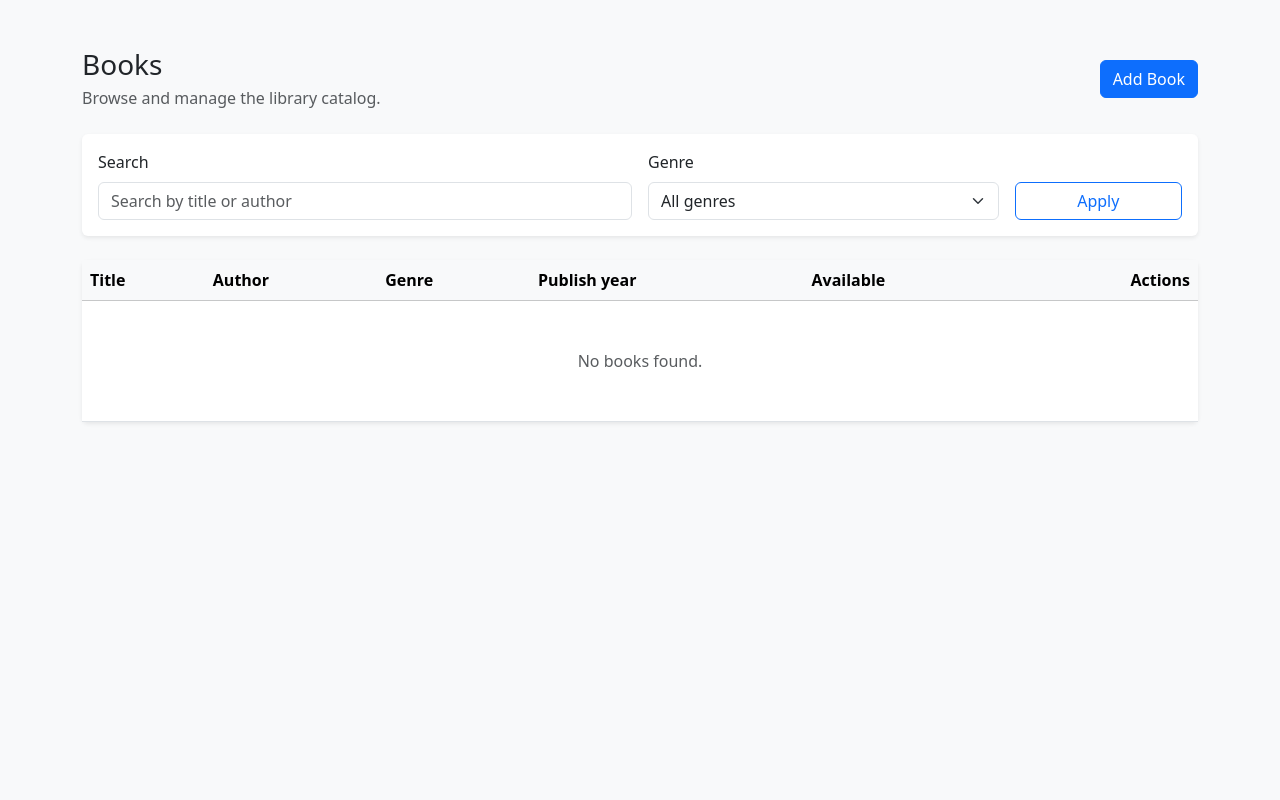
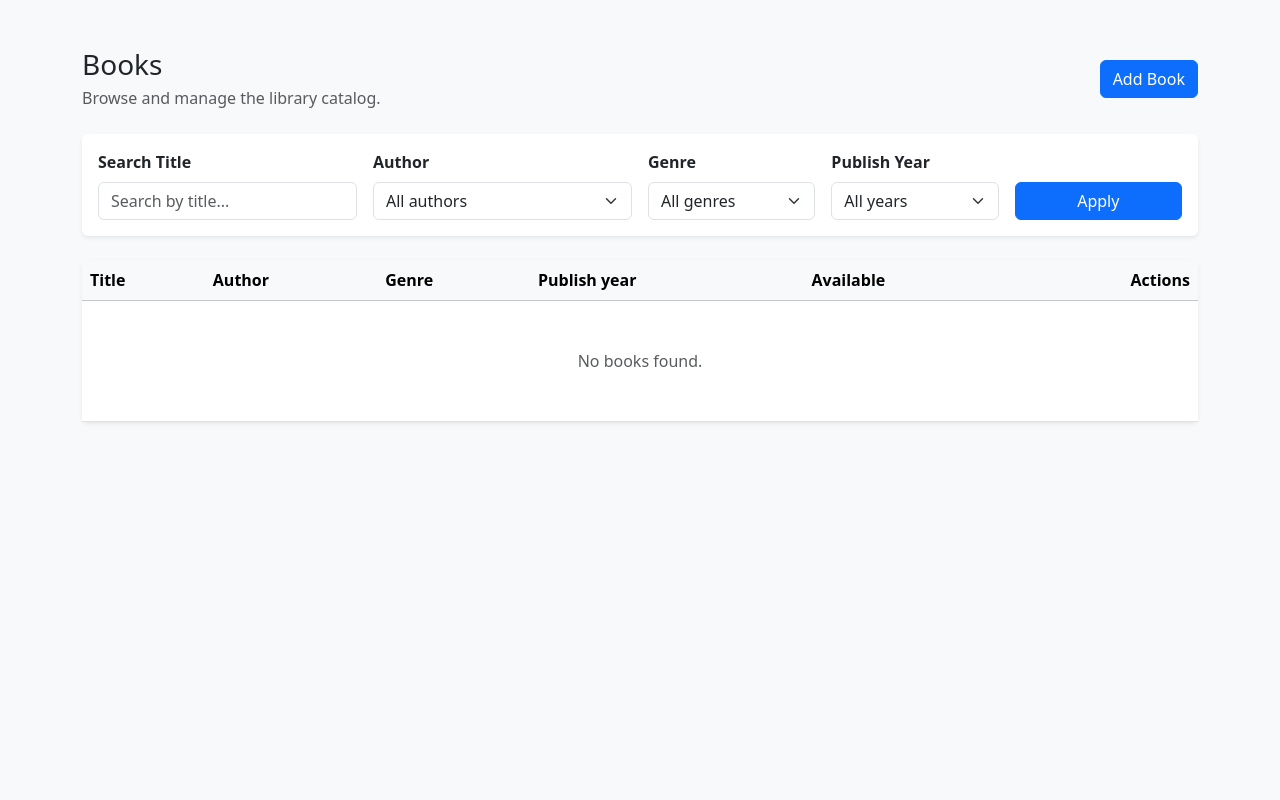
Before and after one commit to Dhamnix/OnlineLibManagment, a Django app: page /books/ in a window 1280 px wide. Run offline with Django 5.2, Linux system fonts and the light colour scheme; data that the repository does not hold is empty.

Commit message:
Prompt 5.1

```diff
--- a/books/templates/books/book_list.html
+++ b/books/templates/books/book_list.html
@@ -23,19 +23,30 @@
         <div class="card border-0 shadow-sm mb-4">
             <div class="card-body">
                 <form method="get" class="row g-3 align-items-end">
-                    <div class="col-12 col-md-6">
-                        <label for="book-search" class="form-label">Search</label>
+                    <div class="col-12 col-md-3">
+                        <label for="book-search" class="form-label fw-semibold">Search Title</label>
                         <input
                             type="search"
                             id="book-search"
-                            name="q"
-                            value="{{ query }}"
+                            name="search"
+                            value="{{ search }}"
                             class="form-control"
-                            placeholder="Search by title or author"
+                            placeholder="Search by title..."
                         >
                     </div>
-                    <div class="col-12 col-md-4">
-                        <label for="genre-filter" class="form-label">Genre</label>
+                    <div class="col-12 col-md-3">
+                        <label for="author-filter" class="form-label fw-semibold">Author</label>
+                        <select id="author-filter" name="author" class="form-select">
+                            <option value="">All authors</option>
+                            {% for author in authors %}
+                                <option value="{{ author }}" {% if author == selected_author %}selected{% endif %}>
+                                    {{ author }}
+                                </option>
+                            {% endfor %}
+                        </select>
+                    </div>
+                    <div class="col-12 col-md-2">
+                        <label for="genre-filter" class="form-label fw-semibold">Genre</label>
                         <select id="genre-filter" name="genre" class="form-select">
                             <option value="">All genres</option>
                             {% for genre in genres %}
@@ -45,8 +56,22 @@
                             {% endfor %}
                         </select>
                     </div>
-                    <div class="col-12 col-md-2 d-grid">
-                        <button type="submit" class="btn btn-outline-primary">Apply</button>
+                    <div class="col-12 col-md-2">
+                        <label for="year-filter" class="form-label fw-semibold">Publish Year</label>
+                        <select id="year-filter" name="year" class="form-select">
+                            <option value="">All years</option>
+                            {% for yr in years %}
+                                <option value="{{ yr }}" {% if yr|slugify == selected_year|slugify %}selected{% endif %}>
+                                    {{ yr }}
+                                </option>
+                            {% endfor %}
+                        </select>
+                    </div>
+                    <div class="col-12 col-md-2 d-flex gap-2">
+                        <button type="submit" class="btn btn-primary flex-grow-1">Apply</button>
+                        {% if search or selected_author or selected_genre or selected_year %}
+                            <a href="{% url 'books:book_list' %}" class="btn btn-outline-secondary" title="Clear Filters">Clear</a>
+                        {% endif %}
                     </div>
                 </form>
             </div>
@@ -97,7 +122,7 @@
                 <ul class="pagination justify-content-center">
                     {% if page_obj.has_previous %}
                         <li class="page-item">
-                            <a class="page-link" href="?page={{ page_obj.previous_page_number }}{% if query %}&q={{ query|urlencode }}{% endif %}{% if selected_genre %}&genre={{ selected_genre|urlencode }}{% endif %}">Previous</a>
+                            <a class="page-link" href="?page={{ page_obj.previous_page_number }}{% if query_params %}&{{ query_params }}{% endif %}">Previous</a>
                         </li>
                     {% else %}
                         <li class="page-item disabled"><span class="page-link">Previous</span></li>
@@ -105,7 +130,7 @@
 
                     {% for page_number in paginator.page_range %}
                         <li class="page-item {% if page_number == page_obj.number %}active{% endif %}">
-                            <a class="page-link" href="?page={{ page_number }}{% if query %}&q={{ query|urlencode }}{% endif %}{% if selected_genre %}&genre={{ selected_genre|urlencode }}{% endif %}">
+                            <a class="page-link" href="?page={{ page_number }}{% if query_params %}&{{ query_params }}{% endif %}">
                                 {{ page_number }}
                             </a>
                         </li>
@@ -113,7 +138,7 @@
 
                     {% if page_obj.has_next %}
                         <li class="page-item">
-                            <a class="page-link" href="?page={{ page_obj.next_page_number }}{% if query %}&q={{ query|urlencode }}{% endif %}{% if selected_genre %}&genre={{ selected_genre|urlencode }}{% endif %}">Next</a>
+                            <a class="page-link" href="?page={{ page_obj.next_page_number }}{% if query_params %}&{{ query_params }}{% endif %}">Next</a>
                         </li>
                     {% else %}
                         <li class="page-item disabled"><span class="page-link">Next</span></li>
--- a/books/views.py
+++ b/books/views.py
@@ -15,28 +15,60 @@ class BookListView(ListView):
 
     def get_queryset(self):
         queryset = Book.objects.all()
-        query = self.request.GET.get("q", "").strip()
+        search = self.request.GET.get("search", "").strip()
+        author = self.request.GET.get("author", "").strip()
         genre = self.request.GET.get("genre", "").strip()
+        year = self.request.GET.get("year", "").strip()
 
-        if query:
-            queryset = queryset.filter(
-                Q(title__icontains=query) | Q(author__icontains=query)
-            )
-
+        if search:
+            queryset = queryset.filter(title__icontains=search)
+        if author:
+            queryset = queryset.filter(author=author)
         if genre:
             queryset = queryset.filter(genre=genre)
+        if year:
+            queryset = queryset.filter(publish_year=year)
 
         return queryset
 
     def get_context_data(self, **kwargs):
         context = super().get_context_data(**kwargs)
-        context["query"] = self.request.GET.get("q", "").strip()
-        context["selected_genre"] = self.request.GET.get("genre", "").strip()
+
+        search = self.request.GET.get("search", "").strip()
+        author = self.request.GET.get("author", "").strip()
+        genre = self.request.GET.get("genre", "").strip()
+        year = self.request.GET.get("year", "").strip()
+
+        context["search"] = search
+        context["selected_author"] = author
+        context["selected_genre"] = genre
+        context["selected_year"] = year
+
+        # Fetch options for dropdown filters
+        context["authors"] = (
+            Book.objects.exclude(author="")
+            .order_by("author")
+            .values_list("author", flat=True)
+            .distinct()
+        )
         context["genres"] = (
-            Book.objects.order_by("genre")
+            Book.objects.exclude(genre="")
+            .order_by("genre")
             .values_list("genre", flat=True)
             .distinct()
         )
+        context["years"] = (
+            Book.objects.order_by("-publish_year")
+            .values_list("publish_year", flat=True)
+            .distinct()
+        )
+
+        # Build querystring parameters for pagination links, keeping current filters intact
+        params = self.request.GET.copy()
+        if "page" in params:
+            del params["page"]
+        context["query_params"] = params.urlencode()
+
         return context
 
 
```
